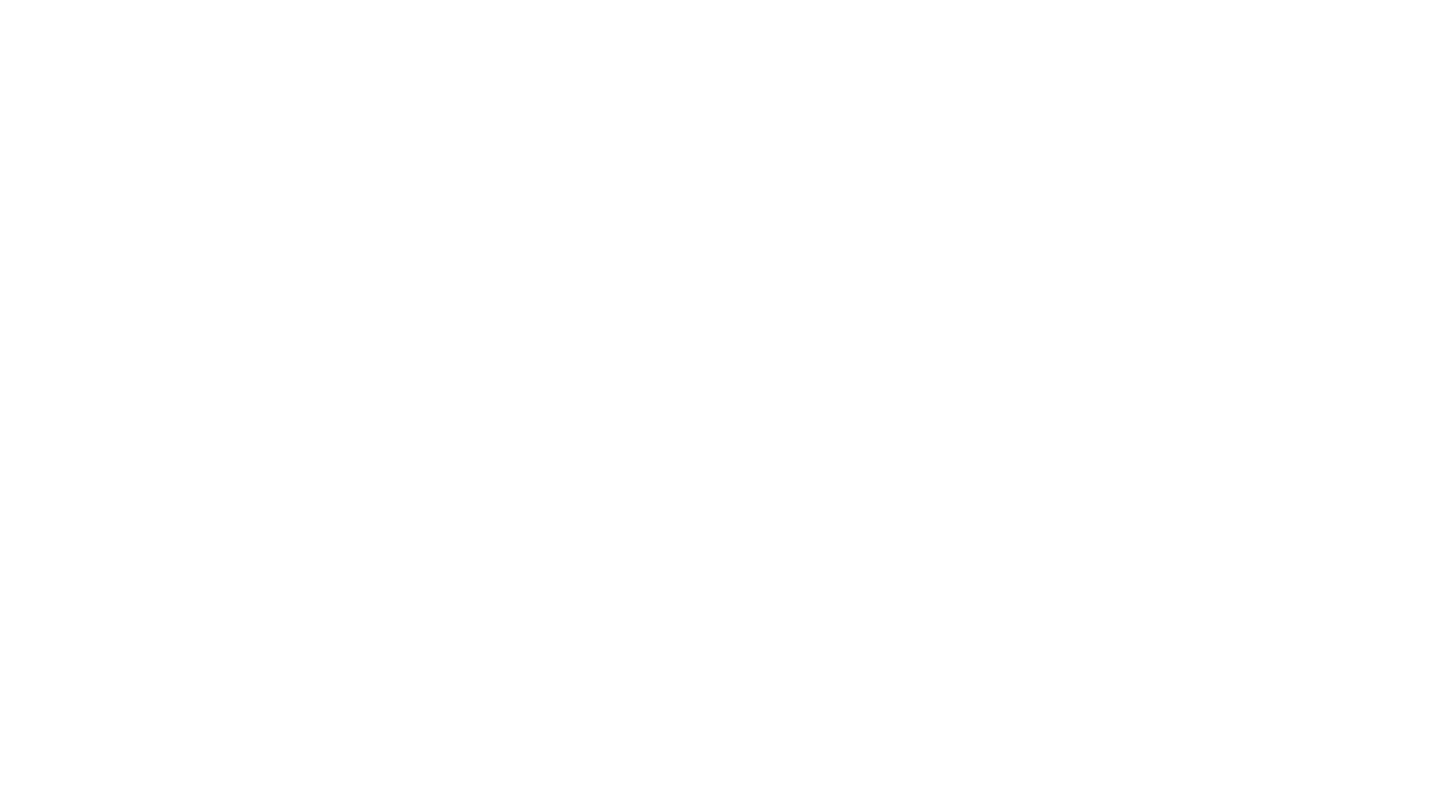
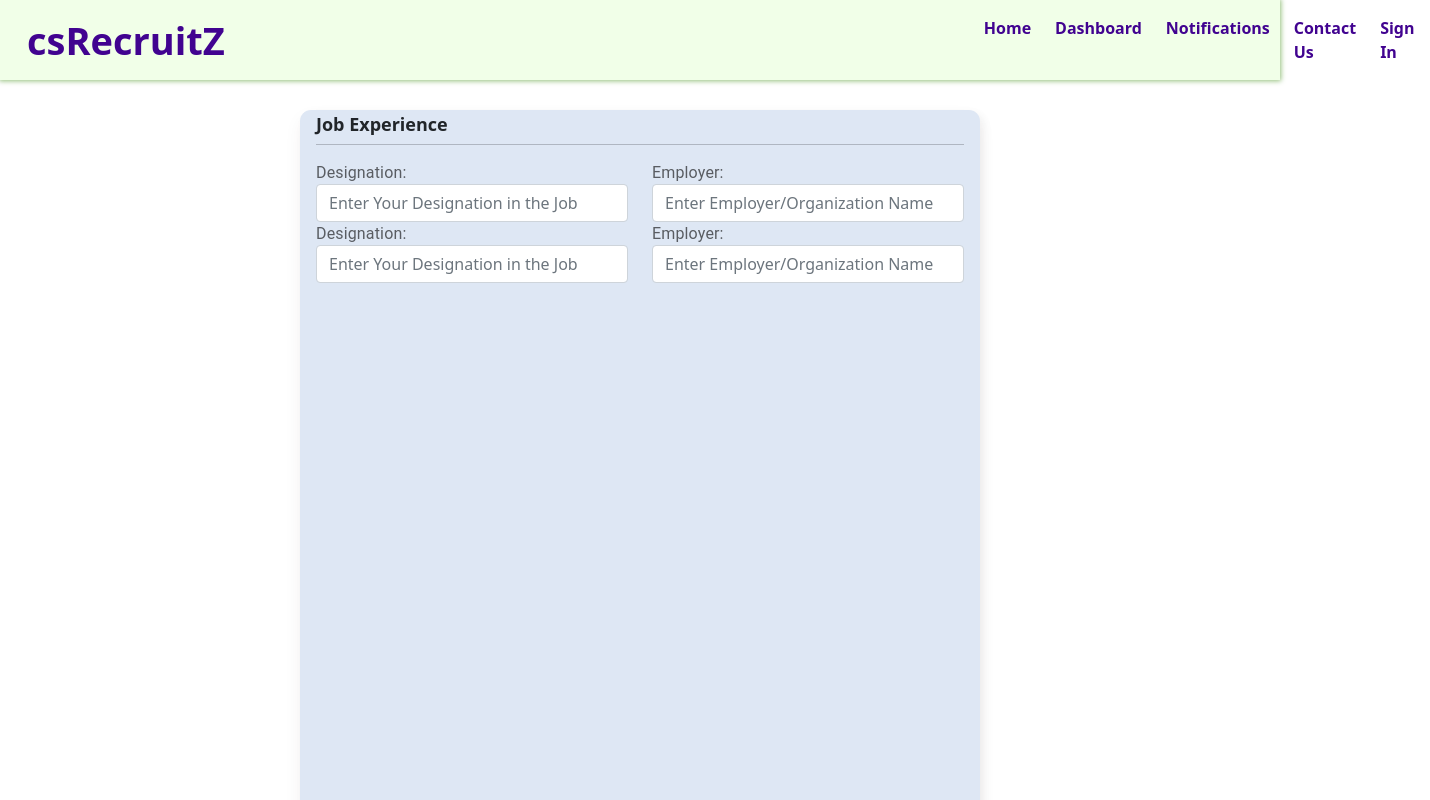
Before and after one commit to adrita1999/csRecruitZ, a React (Create React App) app in the folder csRecruitz_codebase/react_frontend/: page /register2 in a window 1280 px wide. Before the commit this address had no page. Shown: the top 800 px of the page, 1430 px wide, since content can reach past the window. Built offline with nearby package versions, Linux system fonts and the light colour scheme.

Commit message:
reg_first_part_done

```diff
--- a/csRecruitz_codebase/react_frontend/src/index.js
+++ b/csRecruitz_codebase/react_frontend/src/index.js
@@ -10,6 +10,7 @@ import Professional from "./my_components/Professional";
 import Joblist from "./my_components/jobpostlist";
 import Jobdetails from "./my_components/jobdetails";
 import Register from "./my_components/Register";
+import Register_2 from "./my_components/Register_2";
 
 import Home from "./my_components/Home";
 import Quiz from "./my_components/Quiz"
@@ -24,6 +25,8 @@ root.render(
         <Route path="/professional" element={< Professional/>} />
         <Route path="/joblist" element={< Joblist/>} />
         <Route path="/register" element={< Register/>} />
+        <Route path="/register2" element={< Register_2/>} />
+
         <Route path="/jobdetails" element={< Jobdetails/>} />
         <Route path="/quiz" element={< Quiz/>} />
         <Route path="/tag" element={< Tag/>} />
--- a/csRecruitz_codebase/react_frontend/src/my_components/Register.js
+++ b/csRecruitz_codebase/react_frontend/src/my_components/Register.js
@@ -1,8 +1,29 @@
 import React, {Component} from "react";
 import Navb from "./Navb";
 import './registration.css';
-import {InputLabel} from "@mui/material";
+import {InputLabel, ToggleButton, ToggleButtonGroup} from "@mui/material";
 import Select from "react-select";
+import Foot from "./Foot";
+import Modal from "@mui/material/Modal";
+import Box from "@mui/material/Box";
+import Typography from "@mui/material/Typography";
+import TypeAnimation from 'react-type-animation';
+import Form from "react-bootstrap/Form";
+const style = {
+  position: 'absolute',
+  top: '50%',
+  left: '50%',
+  transform: 'translate(-50%, -50%)',
+  width: 500,
+  bgcolor: 'background.paper',
+  boxShadow: 24,
+  p:4,
+  backdrop:false,
+  show:true,
+    borderRadius:5,
+    border:0,
+    overflow:'hidden'
+};
 var jsonData = {
     "name":"",
     "password":"",
@@ -72,12 +93,14 @@ class Register extends  Component {
     this.state = {
       input: {},
       errors: {},
-        redirect:false
+        redirect:false,
+        signinopen:false,
     };
 
 
     this.handleSubmit = this.handleSubmit.bind(this);
     this.handleChange = this.handleChange.bind(this);
+    this.handleClose=this.handleClose.bind(this);
   }
 
 handleChange(event) {
@@ -95,10 +118,20 @@ handleChange(event) {
   onBlurHandle(event) {
         event.target.type='text';
   }
+  handleClose() {
+      this.setState({'signinopen':false})
+      console.log(this.state.signinopen)
+      }
+      handleClickNotnow() {
+       window.location.href="/"
+      }
+      handleClickYes() {
+        window.location.href="/register2"
+      }
   handleSubmit(event) {
     event.preventDefault();
     console.log("geree");
-
+     this.setState({signinopen: true});
     if(this.validate()){
         console.log(this.state);
         jsonData.name=this.state.input["name"];
@@ -117,9 +150,10 @@ handleChange(event) {
       mode: 'cors',
       body: JSON.stringify(jsonData) // body data type must match "Content-Type" header
     })
-    this.setState({'redirect':true})
+    this.setState({'redirect':true});
 
-        alert('Demo Form is submited');
+
+        alert('hiii');
     }
   }
 
@@ -177,7 +211,7 @@ handleChange(event) {
               className="form-control"
               placeholder="Enter name"
               onChange={this.handleChange}
-              id="name" required/>
+              id="name" />
 
           </div>
              </div>
@@ -192,7 +226,7 @@ handleChange(event) {
                          placeholder="Enter Date of Birth"
                          onFocus={this.onFocusHandle}
                          onBlur={this.onBlurHandle}
-                         id="dob" required/>
+                         id="dob" />
 
 
                  </div>
@@ -218,7 +252,7 @@ handleChange(event) {
                     onChange={this.handleChange}
                     className="form-control"
                     placeholder="Enter Contact Number"
-                    id="mob" required/>
+                    id="mob" />
 
             </div>
             </div>
@@ -234,7 +268,7 @@ handleChange(event) {
                     onChange={this.handleChange}
                     className="form-control"
                     placeholder="Enter email"
-                    id="email" required/>
+                    id="email" />
 
                 <div className="text-danger">{this.state.errors.email}</div>
             </div>
@@ -249,7 +283,7 @@ handleChange(event) {
                     onChange={this.handleChange}
                     className="form-control"
                     placeholder="Enter NID Number"
-                    id="nid" required/>
+                    id="nid" />
 
             </div>
             </div>
@@ -265,7 +299,7 @@ handleChange(event) {
               onChange={this.handleChange}
               className="form-control"
               placeholder="Enter password"
-              id="password" required/>
+              id="password" />
 
               <div className="text-danger">{this.state.errors.password}</div>
           </div>
@@ -280,7 +314,37 @@ handleChange(event) {
                         onChange={this.handleChange}
                         className="form-control"
                         placeholder="Retype password"
-                        id="confirm_password" required/>
+                        id="confirm_password" />
+                </div>
+                </div>
+
+            </div>
+             <div className="row">
+                <div className="col-sm-6">
+                    <div className="form-group">
+                        <InputLabel htmlFor="nat">Nationality:</InputLabel>
+                        <input
+                            type="text"
+                            name="nat"
+
+                            onChange={this.handleChange}
+                            className="form-control"
+                            placeholder="Enter Your Nationality"
+                            id="nat" />
+
+                    </div>
+                </div>
+                <div className="col-sm-6">
+                    <div className="form-group">
+                        <InputLabel htmlFor="pic">Profile Picture:</InputLabel>
+                        <input
+                            type="file"
+                            name="pic"
+
+                            accept=".png, .jpg, .jpeg"
+                            className="form-control"
+                            placeholder="Add a profile picture"
+                            id="pic"/>
                     </div>
                 </div>
 
@@ -437,63 +501,57 @@ handleChange(event) {
             </div>
                 </div>
             <div className="row">
-                 <div className="form-group">
-                 <InputLabel for="skills">Skills:</InputLabel>
-                 <Select name="skills" id="skills" styles={dropDownStyle} options={SkillOptions} isMulti placeholder="Add Your Skills" openMenuOnFocus isClearable />
-
+            <input type="submit" value="Proceed To Register" className="btn btn-success sub_btn" />
                 </div>
 
+        </form>
       </div>
-            <div className="row">
-                 <div className="form-group">
-                <InputLabel for="open_skills">Currently Open To:</InputLabel>
-                 <Select name="open_skills" id="open_skills" styles={dropDownStyle} options={SkillOptions} isMulti placeholder="Add Skills that You are Currently Open to Work with " openMenuOnFocus isClearable />
+                 <div>
+      <Modal
+        open={this.state.signinopen}
+        onClose={this.handleClose}
+        aria-labelledby="modal-modal-title"
+        aria-describedby="modal-modal-description"
+        style={{background:"rgba(0,0,0,0)"}}
+      >
+        <Box sx={style}>
+            <div style={{display:"inline",position:'absolute',width:'49%'}}>
+                <Typography id="modal-modal-title" variant="h5" component="h2" style={{color:"#410390",fontWeight:"bold",paddingTop:'3px'}}>
 
+              </Typography>
             </div>
 
-            </div>
-             <p></p>
-            <p style={{
-               fontSize:16,
-              fontWeight:"bold"
-          }}>Job Experience <p className="btn btn-success" onClick={() => { this.setState({numDivs: this.state.numDivs+1}); }}>Add</p></p>
 
-         <hr/>
-              <div className="row">
-                  <div className="col-sm-6">
-                 <div className="form-group">
-                <InputLabel for="job_des">Designation:</InputLabel>
-                 <input
-                     type="text"
-                     name="job_des"
+            <svg className="svg_class" viewBox="0 0 26 26" xmlns="http://www.w3.org/2000/svg">
+                <g stroke="currentColor" stroke-width="2" fill="none" fill-rule="evenodd" stroke-linecap="round"
+                   stroke-linejoin="round">
+                    <path className="circle"
+                          d="M13 1C6.372583 1 1 6.372583 1 13s5.372583 12 12 12 12-5.372583 12-12S19.627417 1 13 1z"/>
+                    <path className="tick" d="M6.5 13.5L10 17 l8.808621-8.308621"/>
+                </g>
+            </svg>
+            <div style={{marginLeft:60}}>
+            <TypeAnimation
+                cursor={true}
+                sequence={['You have successfully registered', 2000,'']}
+                wrapper="h6"
+                repeat={Infinity}
 
-                     onChange={this.handleChange}
-                     className="form-control"
-                      placeholder="Enter Your Designation in the Job"
-                     id="job_des"/>
-
-             </div>
-                  </div>
-                  <div className="col-sm-6">
-                 <div className="form-group">
-                <InputLabel for="job_emp">Employer:</InputLabel>
-                 <input
-                     type="text"
-                     name="job_emp"
-
-                     onChange={this.handleChange}
-                     className="form-control"
-                     placeholder="Enter Employer/Organization Name"
-                     id="job_emp"/>
-
-             </div>
+            />
                 </div>
 
+            <div style={{height:'auto',marginTop:"50px",background:"green",marginLeft:"-33px",marginRight:'-33px',marginBottom:'-43px',paddingLeft:'20px',paddingTop:'3px',paddingBottom:'12px',borderBottomLeftRadius:5,borderBottomRightRadius:5}}>
+                <Typography id="modal-modal-description" sx={{ mt: 2,color:"#ffffff",marginLeft:'30%' }}>
+                    Add More Information?
+                  </Typography>
+                <button style={{marginTop:"10px",width:'80%',height:'40px',marginLeft:'8%',marginBottom:'10px',background:'#FFFFFF',border:0,borderRadius:5,color:'#410390',fontWeight:'bold'}} onClick={this.handleClickYes}>Proceed</button>
+                <button style={{marginTop:"10px",width:'80%',height:'40px',marginLeft:'8%',marginBottom:'30px',background:'#FFFFFF',border:0,borderRadius:5,color:'#410390',fontWeight:'bold'}} onClick={this.handleClickNotnow}>Not Now</button>
             </div>
 
-            <input type="submit" value="Submit" className="btn btn-success" />
-        </form>
+        </Box>
+      </Modal>
     </div>
+            <Foot margin_value={172}/>
             </React.Fragment>
     );
   }
--- /dev/null
+++ b/csRecruitz_codebase/react_frontend/src/my_components/Register_2.js
@@ -0,0 +1,86 @@
+import React, {Component} from "react";
+import Navb from "./Navb";
+import './registration.css';
+import {InputLabel, ToggleButton, ToggleButtonGroup} from "@mui/material";
+class Register_2 extends Component {
+    render() {
+
+        return(<React.Fragment>
+            <Navb/>
+            <div className="content_reg">
+                <p style={{
+              fontSize:18,
+              marginBottom:-10,
+              fontWeight:"bold"
+          }}>Job Experience</p>
+          <hr/>
+                <form onSubmit={this.handleSubmit}>
+                    <div className="row">
+                  <div className="col-sm-6">
+                 <div className="form-group">
+                <InputLabel for="job_des">Designation:</InputLabel>
+                 <input
+                     type="text"
+                     name="job_des"
+
+                     onChange={this.handleChange}
+                     className="form-control"
+                      placeholder="Enter Your Designation in the Job"
+                     id="job_des"/>
+
+             </div>
+                  </div>
+                  <div className="col-sm-6">
+                 <div className="form-group">
+                <InputLabel for="job_emp">Employer:</InputLabel>
+                 <input
+                     type="text"
+                     name="job_emp"
+
+                     onChange={this.handleChange}
+                     className="form-control"
+                     placeholder="Enter Employer/Organization Name"
+                     id="job_emp"/>
+
+             </div>
+                  </div>
+
+             </div>
+            <div className="row">
+                  <div className="col-sm-6">
+                 <div className="form-group">
+                <InputLabel for="job_des">Designation:</InputLabel>
+                 <input
+                     type="text"
+                     name="job_des"
+
+                     onChange={this.handleChange}
+                     className="form-control"
+                      placeholder="Enter Your Designation in the Job"
+                     id="job_des"/>
+
+             </div>
+                  </div>
+                  <div className="col-sm-6">
+                 <div className="form-group">
+                <InputLabel for="job_emp">Employer:</InputLabel>
+                 <input
+                     type="text"
+                     name="job_emp"
+
+                     onChange={this.handleChange}
+                     className="form-control"
+                     placeholder="Enter Employer/Organization Name"
+                     id="job_emp"/>
+
+             </div>
+                  </div>
+
+             </div>
+
+        </form>
+            </div>
+        </React.Fragment>)
+    }
+}
+export default Register_2;
```
Also changed, not shown: csRecruitz_codebase/react_frontend/src/my_components/registration.css (+39 -0 lines). Lines whose indentation alone changed are shown as unchanged.
